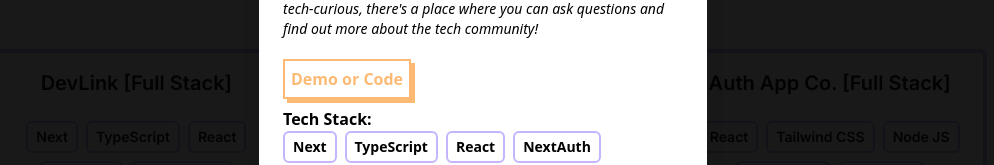
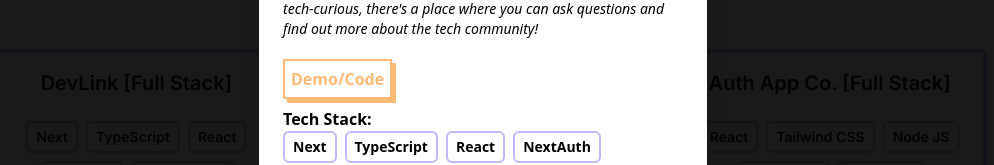
Before and after one commit to MiguelCamilo/Developer-Portfolio, a React (Vite) app: page / in a window 1280 px wide. Both pictures are taken after a click on the button 293 px from the left and 520 px from the top of the page. Shown: the part 343-508 px from the top of the page, without its empty margins (157-1151 px from the left). Built offline with nearby package versions, Linux system fonts and the light colour scheme.

Commit message:
CREATED a new modal for each project that shows a description and live demo button

```diff
--- a/src/components/PortfolioItem.jsx
+++ b/src/components/PortfolioItem.jsx
@@ -70,7 +70,7 @@ function PortfolioItem({ title, stack, link, description }) {
 				  <span className="relative inline-block px-2 py-2 font-medium group mb-2">
 					<span className="absolute inset-0 w-full h-full transition duration-200 ease-out transform translate-x-1 translate-y-1 bg-orange-300 group-hover:-translate-x-0 group-hover:-translate-y-0" />
 					<span className="absolute inset-0 w-full h-full bg-white border-2 border-orange-300 group-hover:bg-orange-300" />
-					<a href={link} className="relative text-orange-300 group-hover:text-white font-semibold">Demo or Code</a>
+					<a href={link} className="relative text-orange-300 group-hover:text-white font-semibold">Demo/Code</a>
 				</span>
 
 				  <h1 className='font-bold'>Tech Stack: </h1>
```
